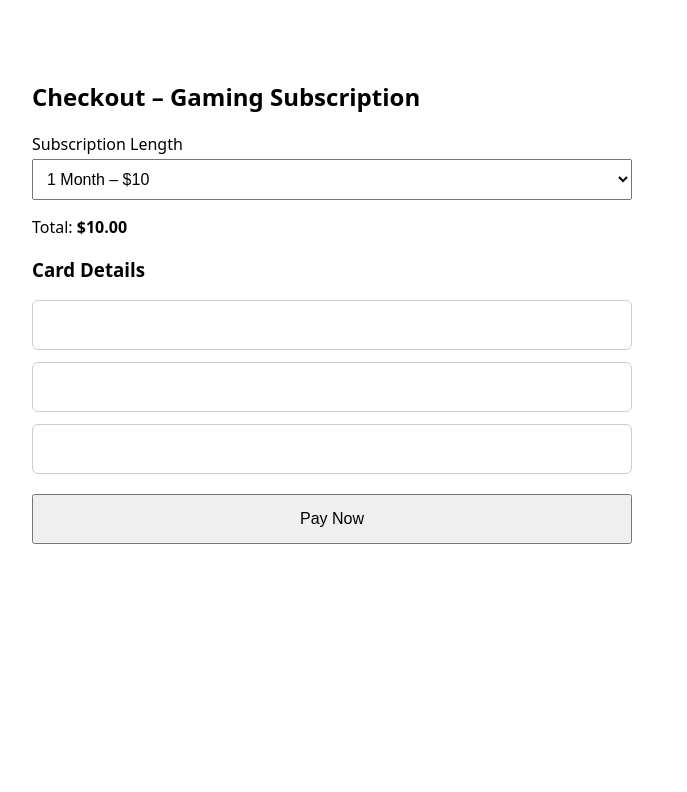
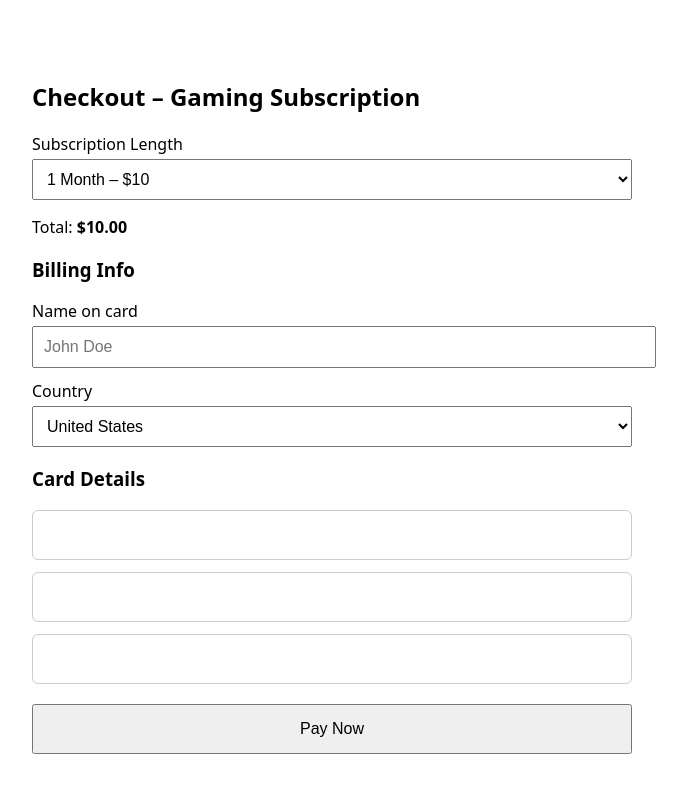
Before and after one commit to xzavierjordan0/payment-page, a plain HTML site: page index.html in a window 1280 px wide. Shown: the whole page, without its empty margins (308-995 px from the left). Drawn offline with Linux system fonts and the light colour scheme.

Commit message:
Add billing info and enhance payment process
Updated the checkout page to include billing information fields and improved the payment process.

```diff
--- a/index.html
+++ b/index.html
@@ -55,6 +55,27 @@
 
   <p>Total: <strong id="total-display">$10.00</strong></p>
 
+  <h3>Billing Info</h3>
+
+  <label>
+    Name on card
+    <input id="bill-name" type="text" placeholder="John Doe">
+  </label>
+
+  <label>
+    Country
+    <select id="bill-country">
+      <option value="US" selected>United States</option>
+      <option value="CA">Canada</option>
+      <option value="GB">United Kingdom</option>
+      <option value="AU">Australia</option>
+      <option value="DE">Germany</option>
+      <option value="FR">France</option>
+      <option value="BR">Brazil</option>
+      <option value="MX">Mexico</option>
+    </select>
+  </label>
+
   <h3>Card Details</h3>
 
   <div class="card-field" id="paypal-card-fields-number"></div>
@@ -63,12 +84,7 @@
 
   <button id="pay-button">Pay Now</button>
 
-  <!-- PayPal ACDC SDK -->
-  <script
-    async
-    src="https://www.paypal.com/web-sdk/v6/core"
-    onload="onPayPalWebSdkLoaded()">
-  </script>
+  <script async src="https://www.paypal.com/web-sdk/v6/core" onload="onPayPalWebSdkLoaded()"></script>
 
   <script>
     const BACKEND_URL = "https://paypal-backend-ni4v.onrender.com";
@@ -99,7 +115,6 @@
         body: JSON.stringify({ amount: currentTotal.toFixed(2) })
       });
       const data = await res.json();
-      console.log("Order:", data);
       return data.id;
     }
 
@@ -113,7 +128,6 @@
     }
 
     async function onPayPalWebSdkLoaded() {
-      try {
       const sdk = await window.paypal.createInstance({
         clientId: "BAAlApj0QpUS9VKQNYnutXDwgf3OMDDHOoGt5NVpJNdyTzcBjFYK4wf2053lfAdG5KlUZDR8iA4ppgq5Xc",
         components: ["card-fields"],
@@ -134,29 +148,16 @@
       document.querySelector("#paypal-card-fields-cvv").appendChild(cvvField);
 
       document.getElementById("pay-button").addEventListener("click", async () => {
-          try {
         const orderId = await createOrder();
         const { data, state } = await cardSession.submit(orderId);
 
-            console.log("Submit:", state, data);
-
         if (state === "succeeded") {
           const capture = await captureOrder(data.orderId);
-              console.log("Capture:", capture);
           alert("Payment successful!");
         } else {
           alert("Payment failed. Try again.");
         }
-
-          } catch (err) {
-            console.error("Error:", err);
-            alert("Checkout error. Try again.");
-          }
       });
-
-      } catch (err) {
-        console.error("SDK init failed:", err);
-      }
     }
   </script>
 
```
Lines whose indentation alone changed are shown as unchanged.
